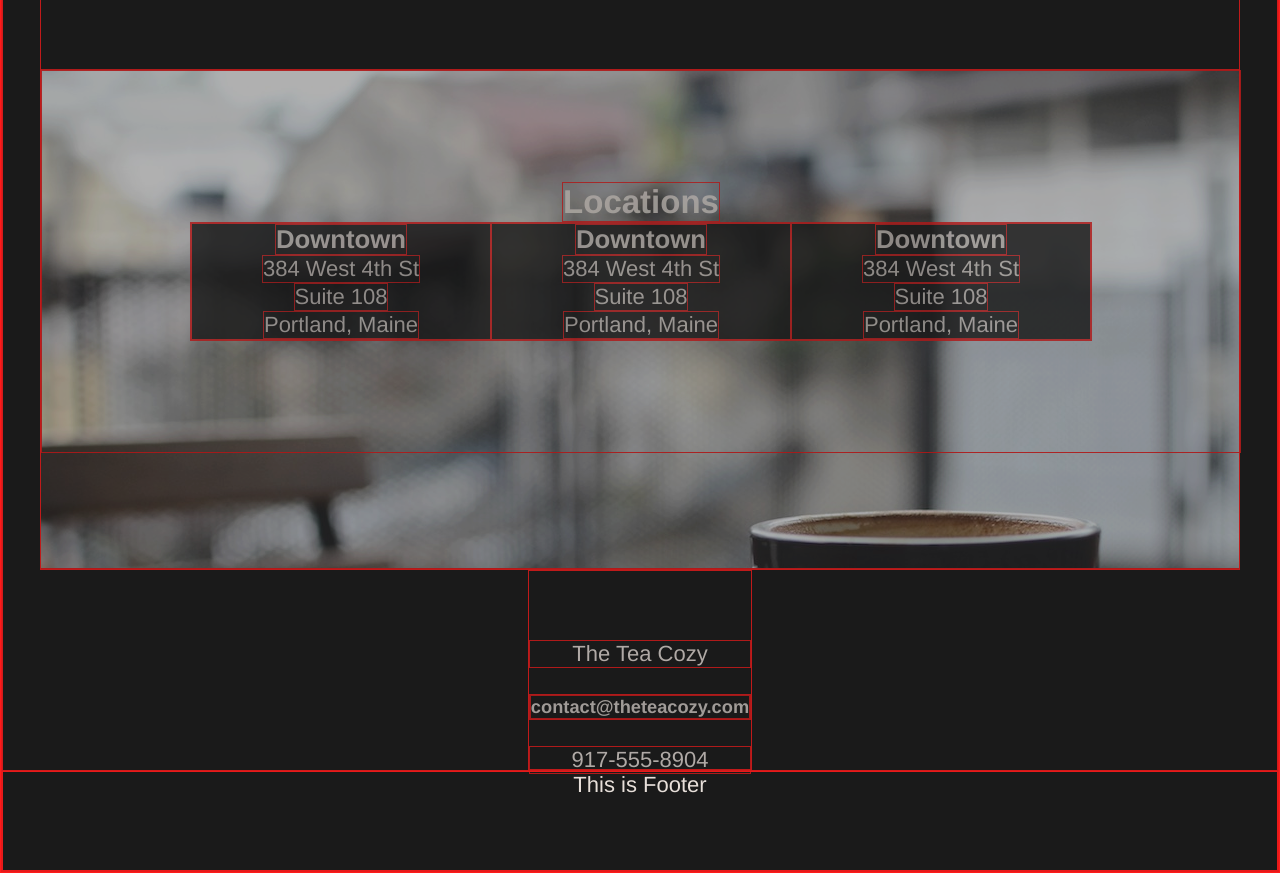
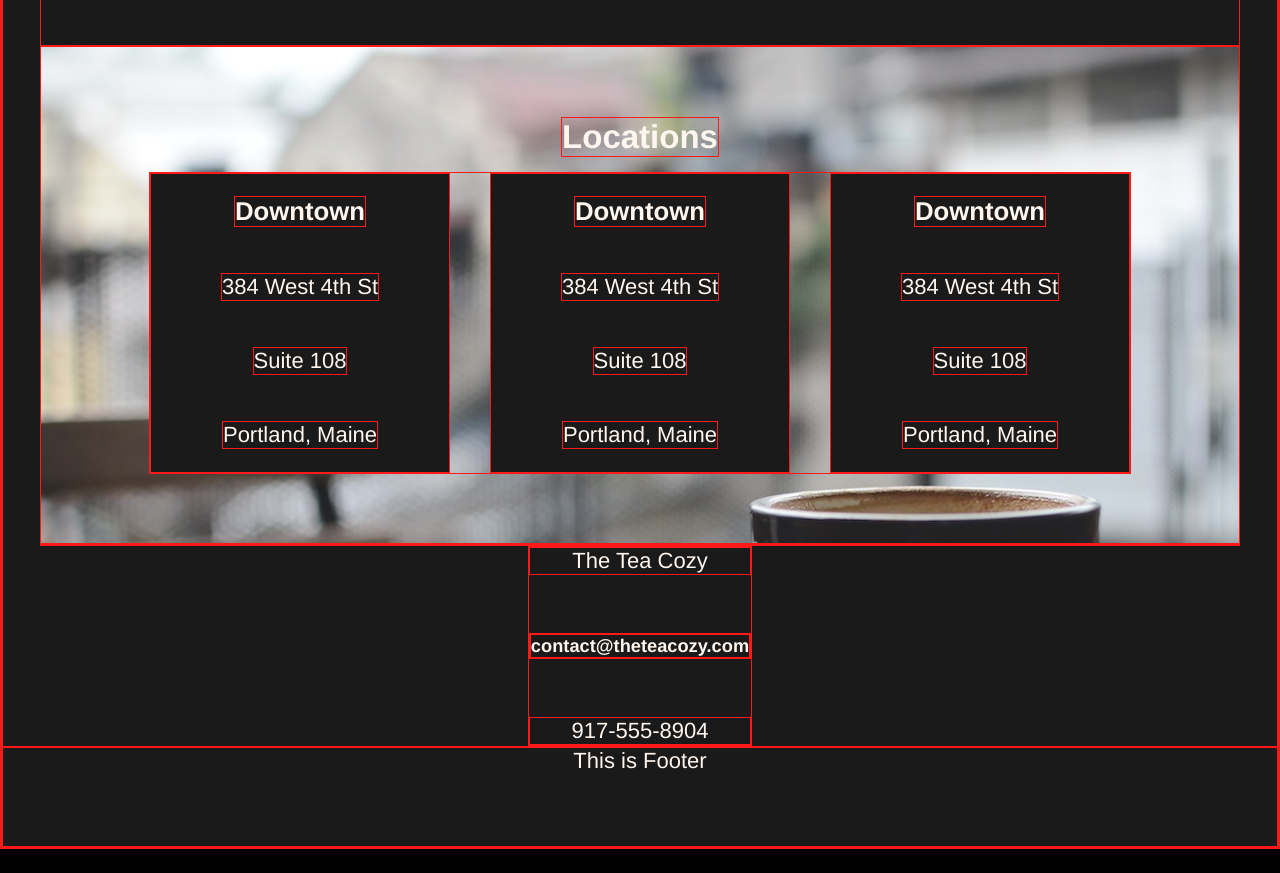
Before and after one commit to daryldelrosario/tea-cozy, a plain HTML site: page index.html in a window 1280 px wide. Shown: the part 1450-2323 px from the top of the page. After the commit the page ends 2299 px from the top, so only its background shows below. Drawn offline with Linux system fonts and the light colour scheme.

Commit message:
Complete location section

```diff
--- a/css/style.css
+++ b/css/style.css
@@ -7,11 +7,14 @@
     /*As Per Design Spec*/
     font-family: Helvetica, Arial, sans-serif;
     color: seashell;
-    opacity: 0.9;
     text-align: center;
 
     /* For Visual Aid*/
     border: 1px red solid;
+}
+
+html {
+    opacity: 0.9;
 }
 
 body {
@@ -126,6 +129,7 @@ main {
 
 .photo span {
     display: block;
+    font-size: 12px;
 }
 
 /* Section - Location */
@@ -135,6 +139,10 @@ main {
 }
 
 .location-bg {
+    display: flex;
+    flex-direction: column;
+    justify-content: flex-start;
+    align-items: center;
     height: 500px;
     width: 1200px;
     background-image: url(../img/locations-bg.jpg);
@@ -146,22 +154,27 @@ main {
     justify-content: center;
     align-items: center;
     flex-direction: column;
-    height: 77%;
+    height: 100%;
+    gap: 15px;
 }
 
 .location-row {
     display: flex;
     justify-content: space-around;
     align-items: center;
+    gap: 40px;
 }
+
 .location-address {
     width: 300px;
     display: flex;
     flex-direction: column;
     justify-content: space-around;
     align-items: center;
+    background-color: black;
     opacity: 1;
-    background-color: black;
+    height: 300px;
+
 }
 
 .location-address span {
@@ -174,8 +187,6 @@ main {
     height: 200px;
     flex-direction: column;
     justify-content: space-between;
-    padding-bottom: 22px;
-    padding-top: 69px;
 }
 
 span {
--- a/index.html
+++ b/index.html
@@ -61,7 +61,7 @@
                     <div class="location-row">
                         <div class="location-address">
                             <h3>Downtown</h3>
-                            <span>384 West 4th St</span>
+                            <span>384 West 4th St</h4></span>
                             <span>Suite 108</span>
                             <span>Portland, Maine</span>
                         </div>
```
